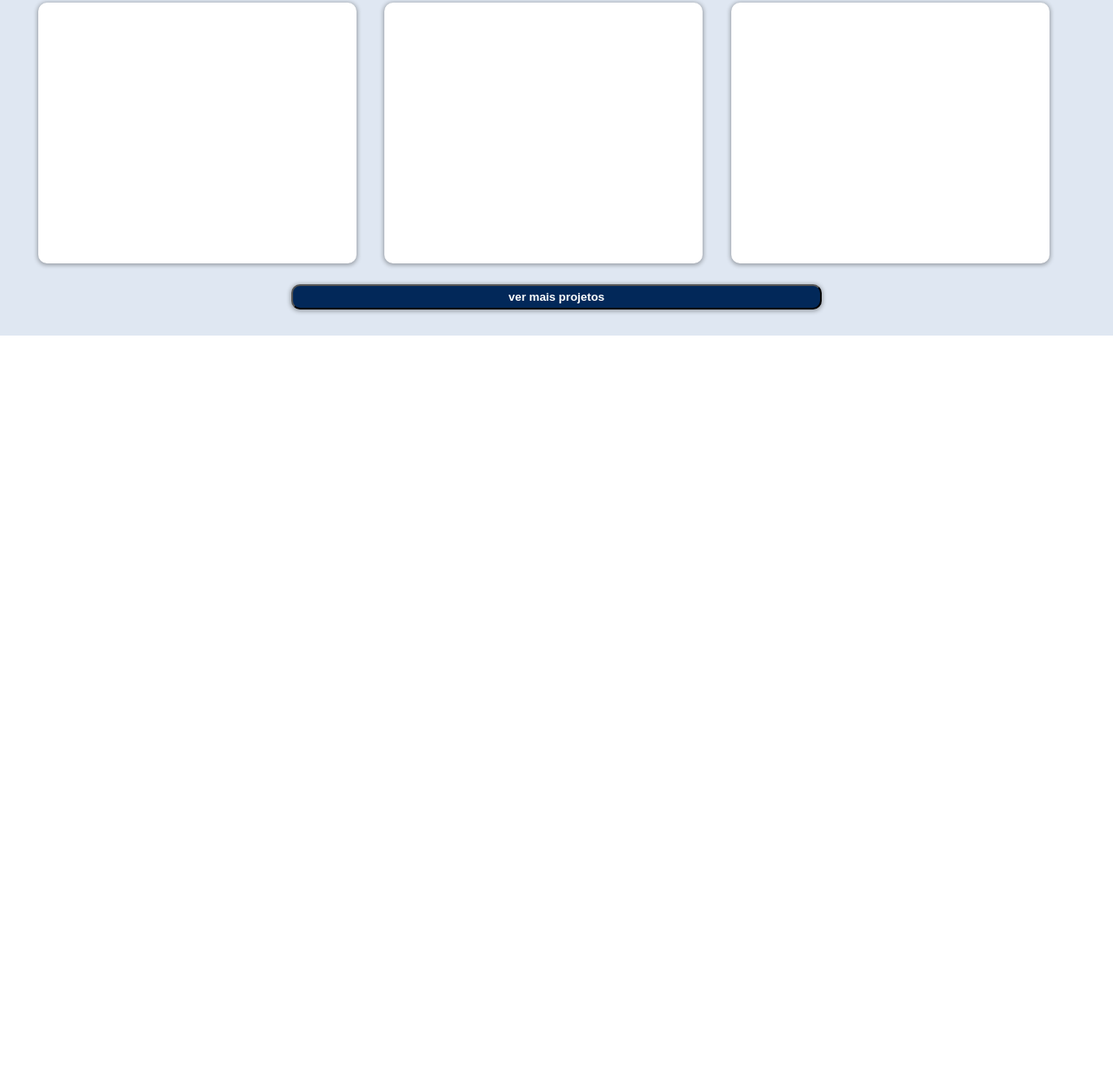
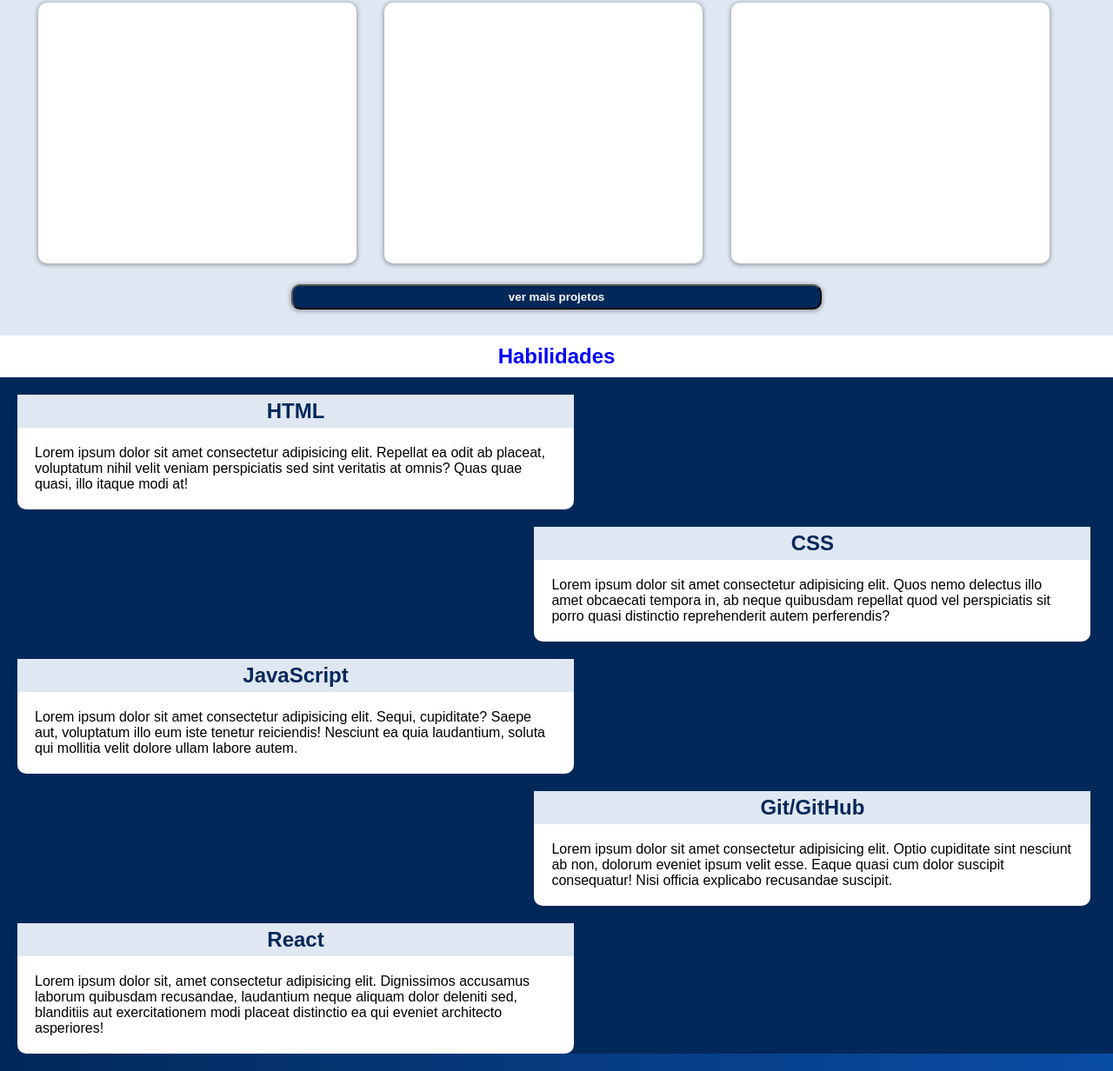
Before and after one commit to KaueMtaheus/portfolio, a plain HTML site: page index.html in a window 1280 px wide. Shown: the part 960-2192 px from the top of the page at 87% size. Before the commit the page ends 1346 px from the top, so only its background shows below. Drawn offline with Linux system fonts and the light colour scheme.

Commit message:
atualização

```diff
--- a/index.html
+++ b/index.html
@@ -56,10 +56,32 @@
                 <button id="show-more">ver mais projetos</button>
         </section>
         <section id="habilidades">
-            <div></div>
-            <div></div>
-            <div></div>
-            <div></div>
+            <div id="titu">
+                <h1>Habilidades</h1>
+            </div>
+            <div class="hab">
+                <h2>HTML</h2>
+                <p>Lorem ipsum dolor sit amet consectetur adipisicing elit. Repellat ea odit ab placeat, voluptatum nihil velit veniam perspiciatis sed sint veritatis at omnis? Quas quae quasi, illo itaque modi at!</p>
+            </div>
+            <div class="hab" id="di">
+                <h2>CSS</h2>
+                <p>Lorem ipsum dolor sit amet consectetur adipisicing elit. Quos nemo delectus illo amet obcaecati tempora in, ab neque quibusdam repellat quod vel perspiciatis sit porro quasi distinctio reprehenderit autem perferendis?</p>
+            </div>
+            <div class="hab">
+                <h2>JavaScript</h2>
+                <p>Lorem ipsum dolor sit amet consectetur adipisicing elit. Sequi, cupiditate? Saepe aut, voluptatum illo eum iste tenetur reiciendis! Nesciunt ea quia laudantium, soluta qui mollitia velit dolore ullam labore autem.</p>
+            </div>
+            <div class="hab" id="di2">
+                <h2>Git/GitHub</h2>
+                <p>Lorem ipsum dolor sit amet consectetur adipisicing elit. Optio cupiditate sint nesciunt ab non, dolorum eveniet ipsum velit esse. Eaque quasi cum dolor suscipit consequatur! Nisi officia explicabo recusandae suscipit.</p>
+            </div>
+            <div class="hab">
+                <h2>React</h2>
+                <p>Lorem ipsum dolor sit, amet consectetur adipisicing elit. Dignissimos accusamus laborum quibusdam recusandae, laudantium neque aliquam dolor deleniti sed, blanditiis aut exercitationem modi placeat distinctio ea qui eveniet architecto asperiores!</p>
+            </div>
+            <div>
+
+            </div>
         </section>
     </main>
     <script src="script.js"></script>
--- a/style.css
+++ b/style.css
@@ -105,6 +105,10 @@ section#bordao p {
 
 section#sobre {
     background-color: white;
+    background-image: url(imagens/iconesnavg/em-formacao.png);
+    background-position: center right;
+    background-repeat: no-repeat;
+    background-attachment: fixed;
     color: black;
     width: auto;
     margin: auto;
@@ -215,8 +219,47 @@ section#projetos {
     font-size: 1rem;
     background-color: blue;
 }
+/*------------------------------------------habilidades*/
 
+section#habilidades {
+    background-color: var(--cor-primaria);
+    padding-top: 0px;
+}
 
+div#titu {
+    text-align: center;
+    color: blue;
+    background-color: white;
+    padding: 10px;
+    margin-top: 0px;
+
+}
+
+.hab h2 {
+    text-align: center;
+    background-color: #DFE7F2;
+    color: var(--cor-primaria);
+    padding: 5px;
+
+}
+
+.hab {
+    padding-top: 0px;
+    margin: 20px;
+    color: black;
+    background-color: white;
+    width: 50%;
+    border-radius: 10px;
+}
+
+#di, #di2 {
+    margin-left: 48%;
+
+}
+
+.hab p {
+    padding: 20px;
+}
 
 
 
```
Also changed, not shown: imagens/fundo.jpg (added).
